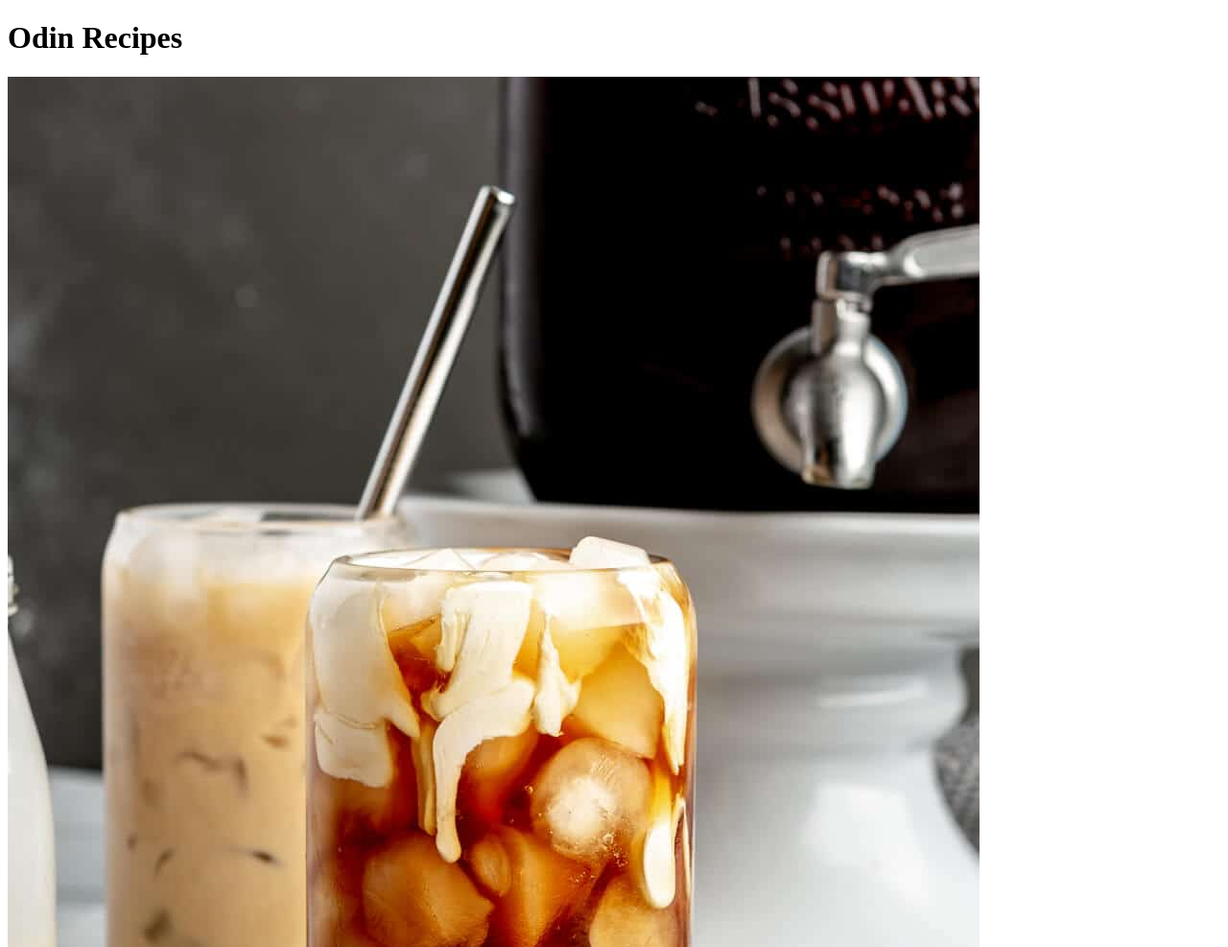
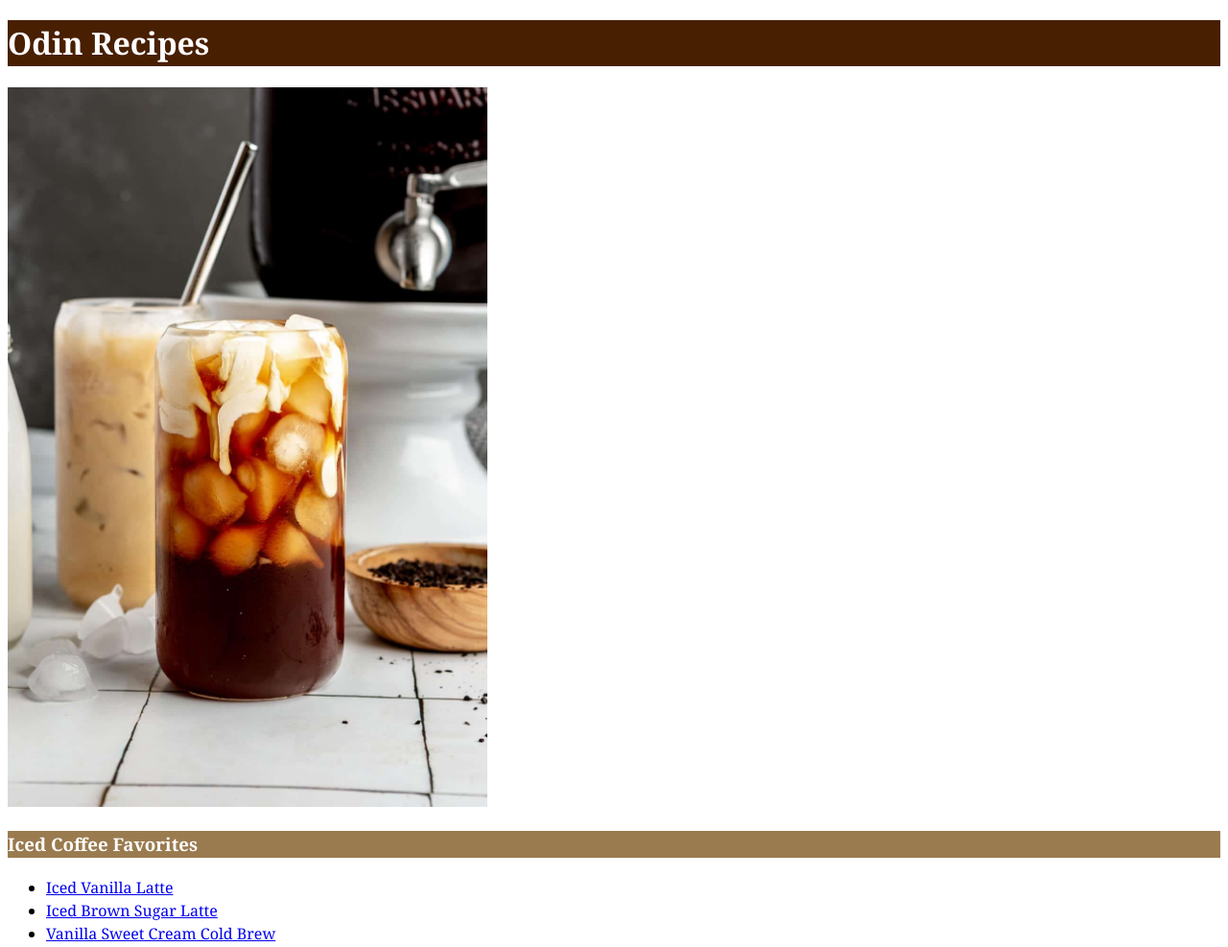
Before and after one commit to dentolcs/odin-recipes, a plain HTML site: page index.html in a window 1280 px wide. Shown: the top 987 px of the page at 96% size. Drawn offline with Linux system fonts and the light colour scheme.

Commit message:
Add CSS file to style pages

```diff
--- /dev/null
+++ b/css/style.css
@@ -0,0 +1,23 @@
+* {
+    line-height: 1.5;
+    font-family: "Georgia", sans-serif;
+}
+
+.image {
+    height: auto;
+    width: 500px;
+}
+
+h1 {
+    background-color: #481F01;
+    color: #ffffff;
+    font-weight: 700;
+
+}
+
+h3 {
+    background-color: #9A7B4F;
+    color: #ffffff;
+    font-weight: 700;
+
+}
--- a/index.html
+++ b/index.html
@@ -3,18 +3,19 @@
     <head>
         <meta charset="UTF-8">
         <title>Odin Recipes</title>
+        <link rel="stylesheet" href="css/style.css">
     </head>
 
     <body>
         <h1>Odin Recipes</h1>
-        <img src="img/coffees.jpg" alt="Two iced coffees, a bowl of ground coffee
-        beans, and ice cubes on a kitchen table">
+        <img class="image"
+        src="img/coffees.jpg"
+        alt="Two iced coffees, a bowl of ground coffee beans, and ice cubes on a kitchen table">
         <h3>Iced Coffee Favorites</h3>
         <ul>
             <li><a href="recipes/vanillalatte.html">Iced Vanilla Latte</a></li>
             <li><a href="recipes/brownsugarlatte.html">Iced Brown Sugar Latte</a></li>
             <li><a href="recipes/coldbrew.html">Vanilla Sweet Cream Cold Brew</a></li>
-
-
+        </ul>
     </body>
 </html>
```
Also changed, not shown: recipes/brownsugarlatte.html (+2 -1 lines), recipes/coldbrew.html (+3 -2 lines), recipes/vanillalatte.html (+2 -1 lines).
